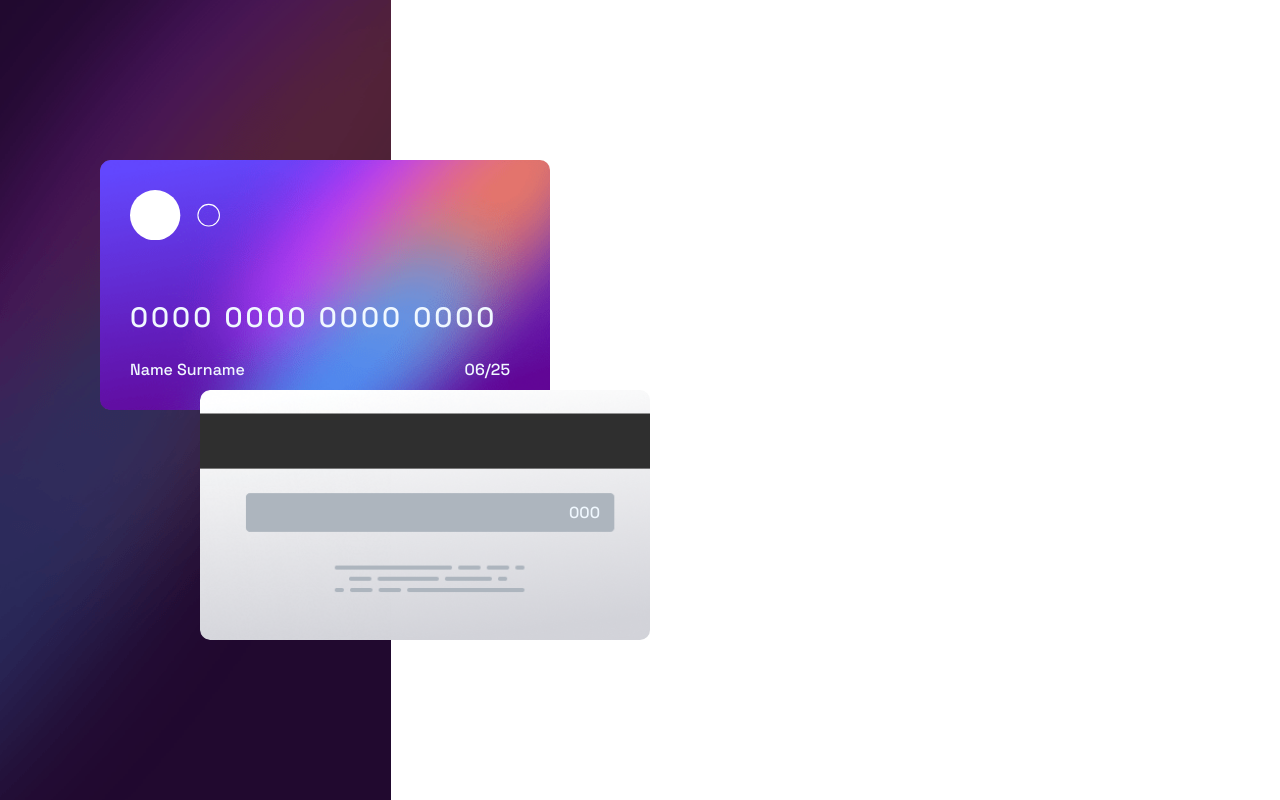
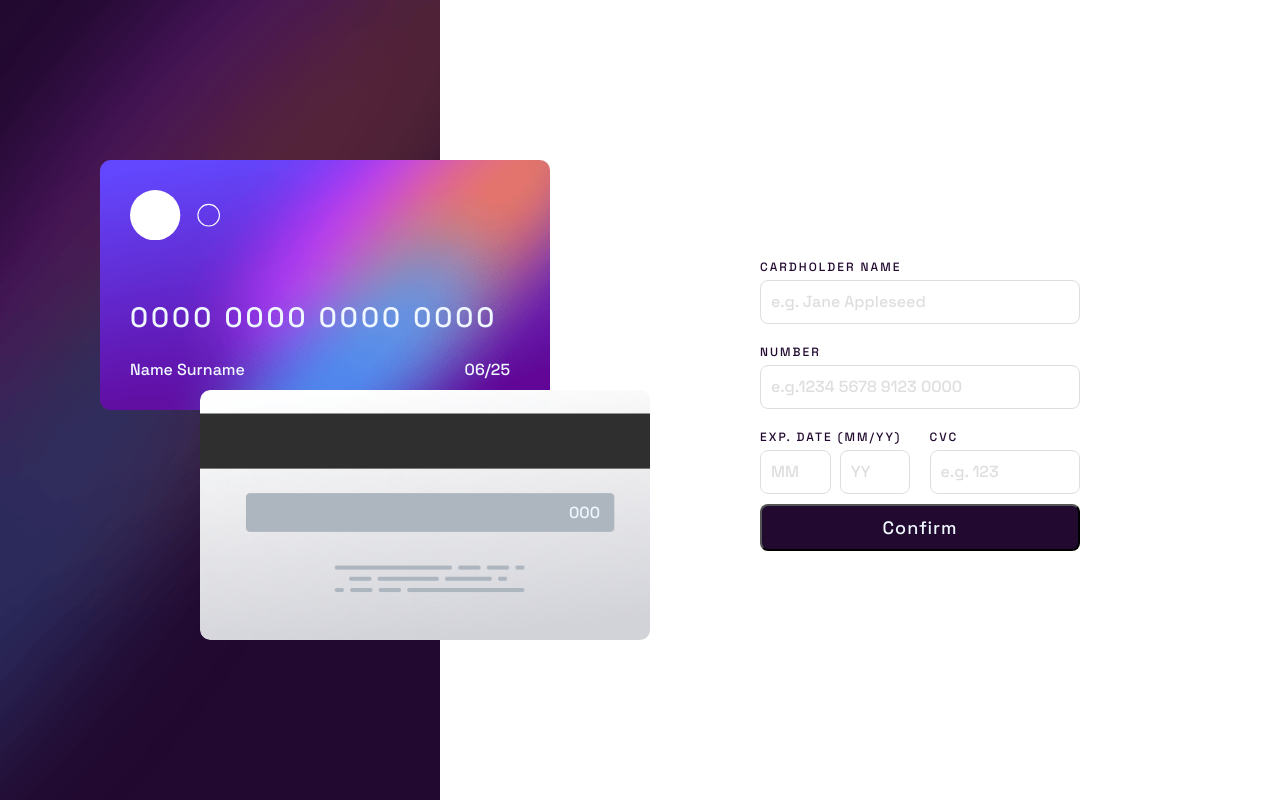
Before and after one commit to vicbeatles/card-form, a React (Create React App) app: page / in a window 1280 px wide. Built offline with nearby package versions, Linux system fonts and the light colour scheme.

Commit message:
Form component done

```diff
--- a/src/App.css
+++ b/src/App.css
@@ -9,10 +9,12 @@
 }
 
 
-.form {
-   width: 1000px;
-   height: 100vh;
-   position: relative;
+.form-container {
+    flex: 1 0 0;
+    height: 100vh;
+    display: flex;
+    align-items: center;
+    padding-left: 25%;
 }
 
 .front-card-container {
--- a/src/App.js
+++ b/src/App.js
@@ -1,5 +1,6 @@
 import FrontCard from "./components/FrontCard";
 import RearCard from "./components/RearCard";
+import Form from "./components/Form";
 import "./App.css";
 
 function App() {
@@ -9,7 +10,9 @@ function App() {
         <div className="front-card-container"><FrontCard /></div>
         <div className="rear-card-container"><RearCard /></div>
       </div>
-      <div className="form"></div>
+      <div className="form-container">
+        <Form />
+      </div>
     </div>
   );
 }
--- a/src/components/Form/Form.jsx
+++ b/src/components/Form/Form.jsx
@@ -1,8 +1,36 @@
-import React from 'react'
+import React from 'react';
+import "./styles.css";
 
 const Form = () => {
   return (
-    <div>Form</div>
+    <form>
+        <div className="row">
+            <div className="col-100 form-group">
+                <label htmlFor="name">CARDHOLDER NAME</label>
+                <input type="text" id="name" name="name" placeholder="e.g. Jane Appleseed" />
+            </div>
+        </div>
+        <div className="row">
+        <div className="col-100 form-group">
+                <label htmlFor="number">NUMBER</label>
+                <input type="text" id="number" name="number" placeholder="e.g.1234 5678 9123 0000" />
+            </div>
+        </div>
+        <div className="row jc-sb">
+            <div className="col-50 form-group">
+                <label htmlFor="exp-date">EXP. DATE (MM/YY)</label>
+                <div className="row jc-sb">
+                <div className="col-50"><input type="text" id="month" name="month" placeholder="MM" /></div>
+                <div className="col-50"><input type="text" id="year" name="year" placeholder="YY" /></div>
+                </div>
+            </div>
+            <div className="col-50 form-group">
+                <label htmlFor="cvv">CVC</label>
+                <input type="text" id="cvv" name="cvv" placeholder="e.g. 123" />
+            </div>
+        </div>
+        <div className="row"><button>Confirm</button></div>
+    </form>
   )
 }
 
--- /dev/null
+++ b/src/components/Form/index.js
@@ -0,0 +1,3 @@
+import Form from "./Form";
+
+export default Form;
--- /dev/null
+++ b/src/components/Form/styles.css
@@ -0,0 +1,65 @@
+@import url('https://fonts.googleapis.com/css2?family=Space+Grotesk:wght@500&display=swap');
+
+
+form, ::placeholder {
+    color: hsl(270, 3%, 87%);
+    font-weight: 500;
+    font-size: 16px;
+    font-family: 'Space Grotesk', sans-serif;
+}
+
+form {
+    max-width: 320px;
+}
+
+.row {
+    display: flex;
+    width: 100%;
+
+}
+
+.form-group {
+    display: flex;
+    flex-direction: column;
+    margin: 10px 0px;
+}
+
+.col-100 {
+    width: 100%;
+}
+
+.col-50 {
+    width: 47%;
+}
+
+.jc-sb {
+    justify-content: space-between;
+}
+
+label {
+    margin-bottom: 5px;
+    letter-spacing: 2px;
+    font-size: 12px;
+    color: hsl(278, 68%, 11%);
+}
+
+input {
+    border: 1px solid hsl(270, 3%, 87%);
+    border-radius: 8px;
+    box-sizing: border-box;
+    padding: 12px 10px;
+    width: 100%;
+    font-size: 16px;
+}
+
+button {
+    color: aliceblue;
+    font-weight: 500;
+    font-family: 'Space Grotesk', sans-serif;
+    font-size: 18px;
+    letter-spacing: 1px;
+    width: 100%;
+    background-color: hsl(278, 68%, 11%);
+    border-radius: 8px;
+    padding: 10px;
+}
```
